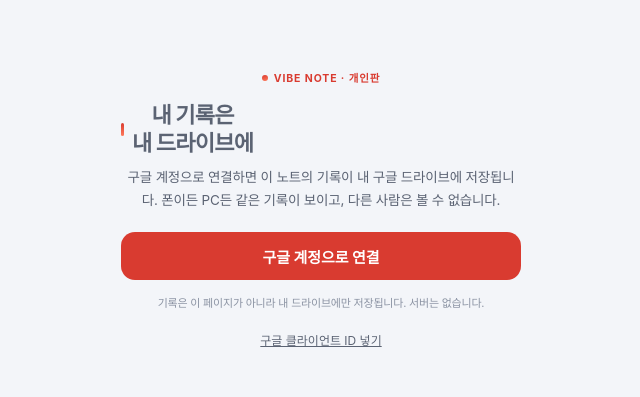
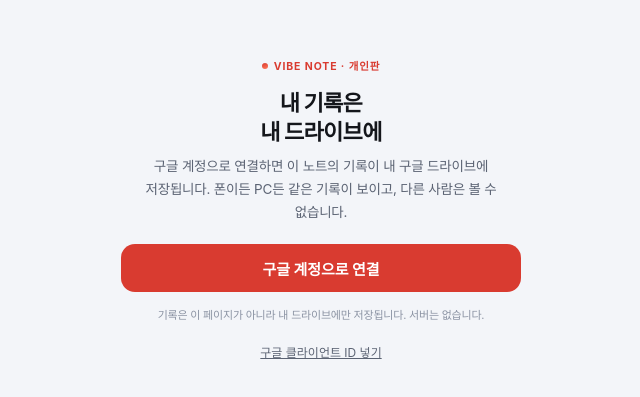
Before and after one commit to sibssae101-glitch/vibe-note-private, a plain HTML site: page index.html in a window 1280 px wide. Shown: the part 191-588 px from the top of the page, without its empty margins (319-959 px from the left). Drawn offline with Linux system fonts and the light colour scheme.

Commit message:
게이트: 머리줄 가림·제목 줄바꿈 정리

```diff
--- a/index.html
+++ b/index.html
@@ -506,8 +506,13 @@
     width:6px;height:6px;border-radius:50%;
     background:linear-gradient(160deg,var(--accent),var(--accent-2));
   }
-  .gtitle{margin:12px 0 8px;font-size:22px;font-weight:800;letter-spacing:-.7px;line-height:1.3}
-  .gtext{margin:0 0 20px;font-size:13.5px;line-height:1.72;color:var(--dim)}
+  .gtitle{
+    display:block;margin:12px 0 8px;padding-right:0;
+    font-size:22px;font-weight:800;letter-spacing:-.7px;line-height:1.32;
+    color:var(--text);word-break:keep-all;
+  }
+  .gtitle::before{content:none;display:none}
+  .gtext{margin:0 0 20px;font-size:13.5px;line-height:1.72;color:var(--dim);word-break:keep-all}
   .gbtn{
     width:100%;height:48px;border:0;border-radius:14px;
     background:var(--accent);color:#fff;font-family:inherit;
@@ -1312,6 +1317,7 @@
     if ($.gate) $.gate.hidden = false;
     if ($.main) $.main.hidden = true;
     if ($.tabs) $.tabs.hidden = true;
+    if ($.topbar) $.topbar.hidden = true;   /* 게이트가 머리줄까지 덮는다(겹침 방지) */
     Sync.mode = Sync.mode === "offline" ? "offline" : (authorized() ? Sync.mode : "locked");
     var off = $.gateOffline;
     if (off) {
@@ -1328,6 +1334,7 @@
     if ($.gate) $.gate.hidden = true;
     if ($.main) $.main.hidden = false;
     if ($.tabs) $.tabs.hidden = false;
+    if ($.topbar) $.topbar.hidden = false;
     renderAll();
     renderStatus();
     renderSettings();
@@ -1433,7 +1440,7 @@
   var $ = {
     theme: id("theme"), setBtn: id("set-btn"),
     gate: id("gate"), gateConnect: id("gate-connect"), gateOffline: id("gate-offline"), gateErr: id("gate-err"),
-    main: id("main"), tabs: id("tabs"),
+    main: id("main"), tabs: id("tabs"), topbar: id("topbar"),
     syncbar: id("syncbar"), synctext: id("synctext"), syncfix: id("syncfix"),
     settings: id("settings"), setWho: id("set-who"), setWhen: id("set-when"), setMirror: id("set-mirror"),
     setCid: id("set-cid"), setCidIn: id("set-cid-in"), setCidSave: id("set-cid-save"), gateCfg: id("gate-cfg"),
```
